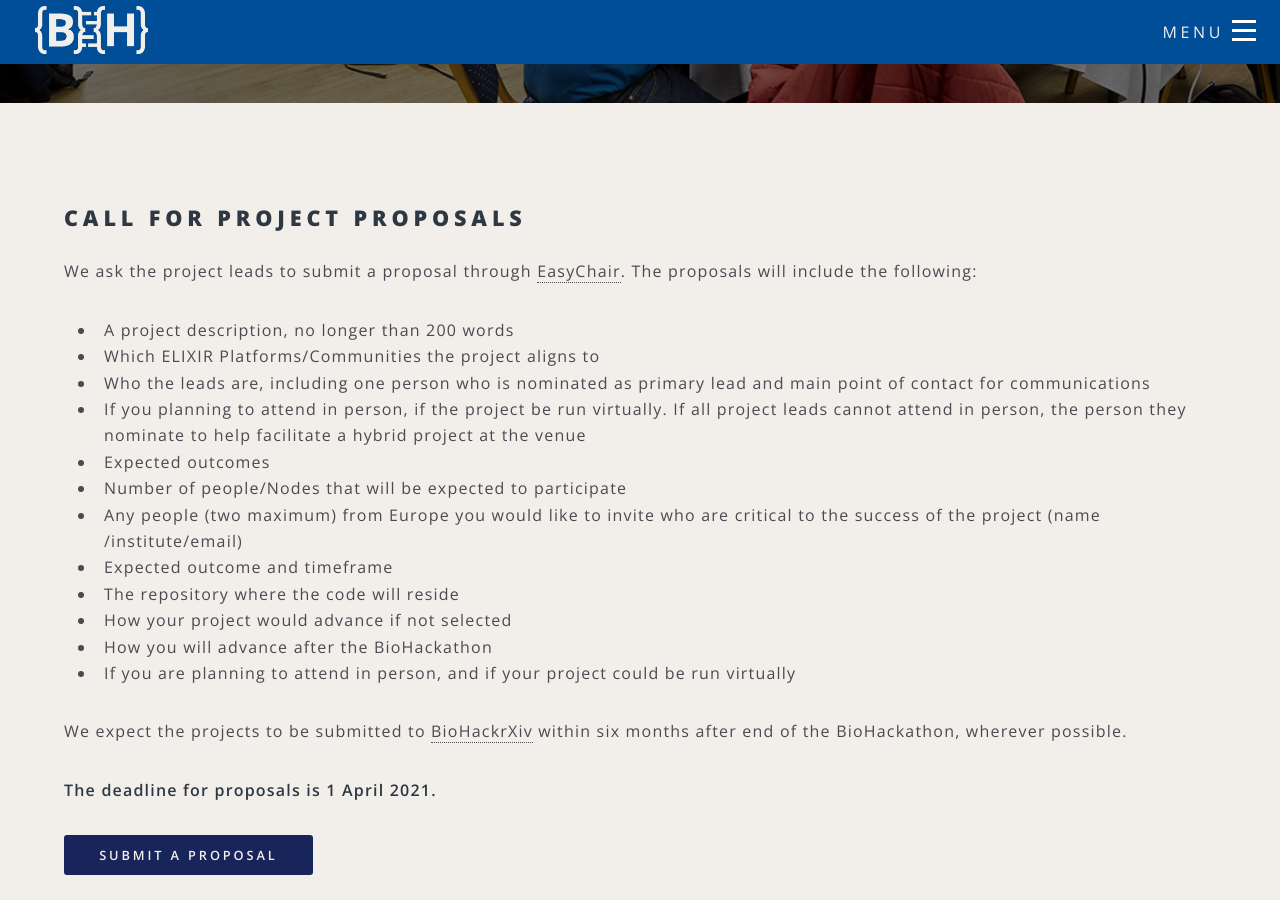
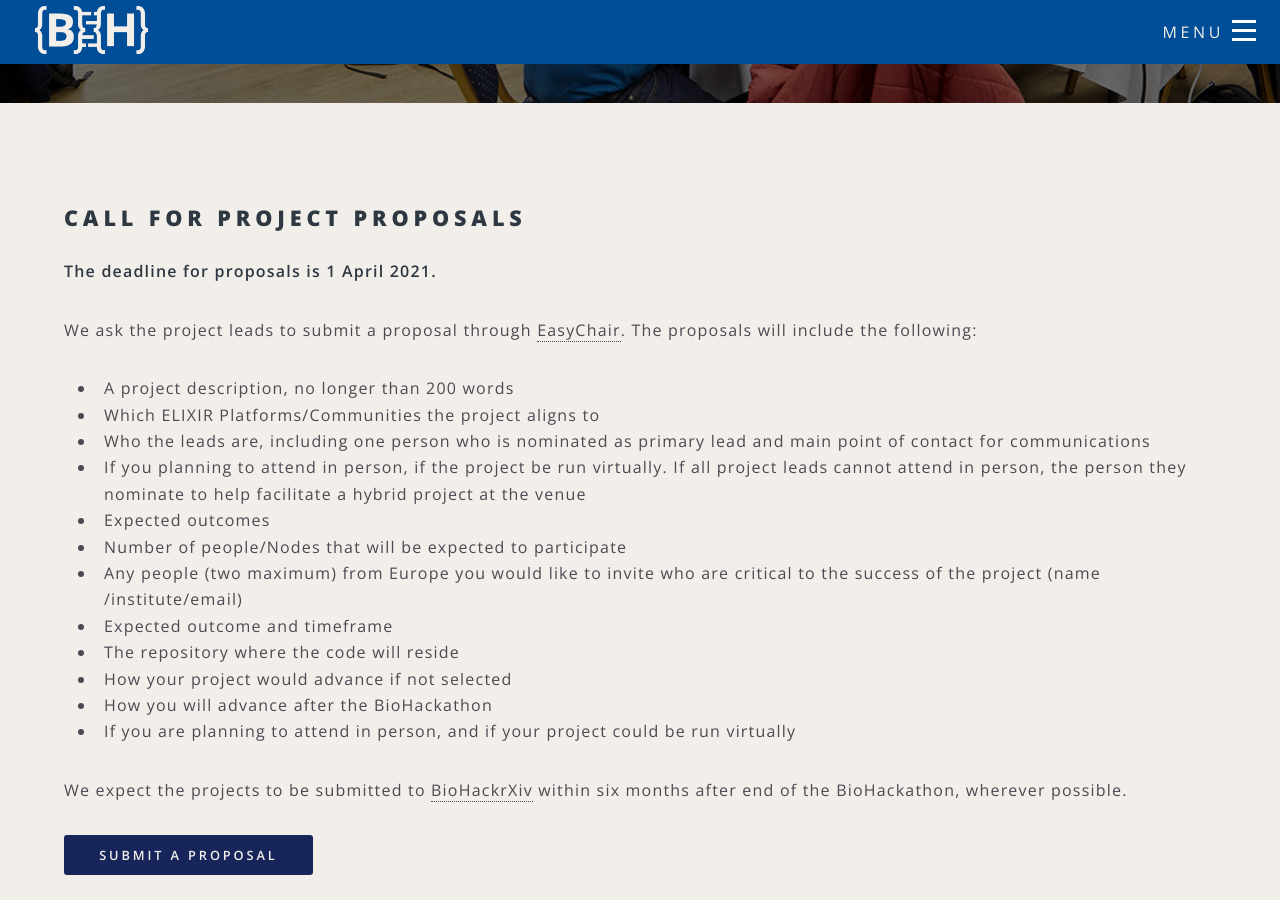
Before and after one commit to elixir-europe/biohackathon-europe-2021, a Jekyll site: the page built from projects.html, in a window 1280 px wide and 900 px high, scrolled down 250 px. Built offline with Jekyll 4.4.1, drawn with Linux system fonts in a browser that asks for light colours; nearby versions of some CDN libraries; part of the change alters nothing that is shown.

```diff
--- a/projects.html
+++ b/projects.html
@@ -22,6 +22,7 @@ section id="hacking-projects">
    -->
 <section>
     <h2>Call for Project Proposals</h2>
+    <p><strong>The deadline for proposals is 1 April 2021.</strong></p>
     <p>We ask the project leads to submit a proposal through <a href="https://easychair.org/conferences/?conf=bh2021">EasyChair</a>. The proposals will include the following:</p>
     <ul>
     <li>A project description, no longer than 200 words </li>
@@ -38,7 +39,7 @@ section id="hacking-projects">
     <li>If you are planning to attend in person, and if your project could be run virtually</li>
     </ul>
     <p>We expect the projects to be submitted to <a href="{{ site.baseurl }}/biohackrxiv.html">BioHackrXiv</a> within six months after end of the BioHackathon, wherever possible.</p>
-    <p><strong>The deadline for proposals is 1 April 2021.</strong></p>
+
     <a class="button special" href="https://easychair.org/conferences/?conf=bh2021">Submit a proposal</a>
 
     <p class="mt-5">Selected hacking topics will be published here once reviewed by the BioHackathon Organising Committee. We are expecting topics to align well with the current interest of life science communities at large. These may include standardised workflows, containerisation, schemas and identifiers, ontology tooling, metadata validation, and training. We encourage submissions of hacking topics from the public and private sector.</p>
```
